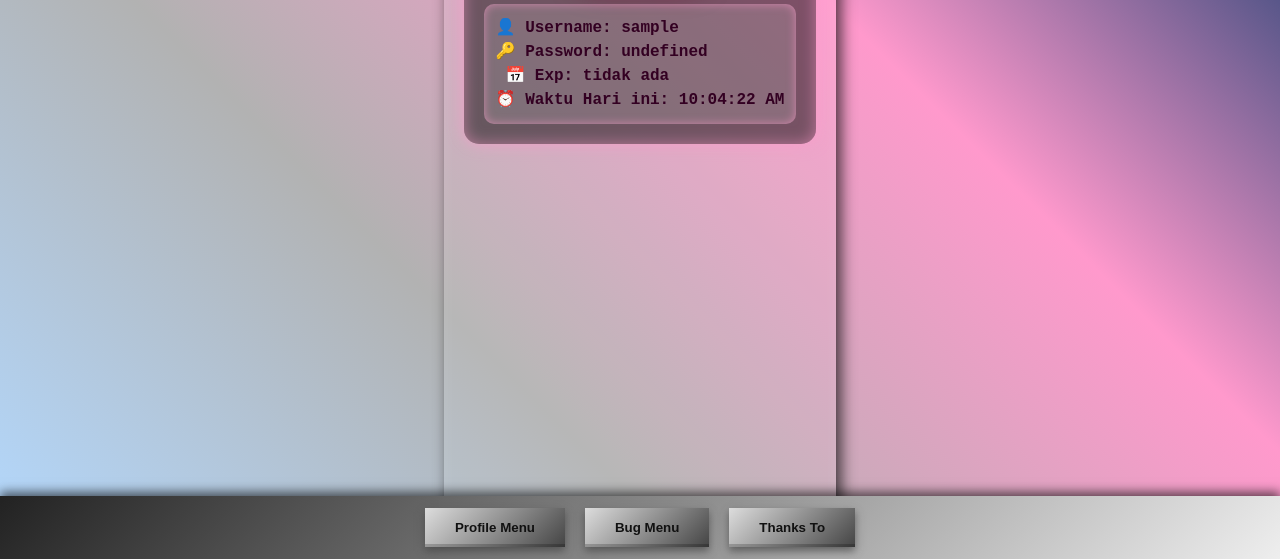
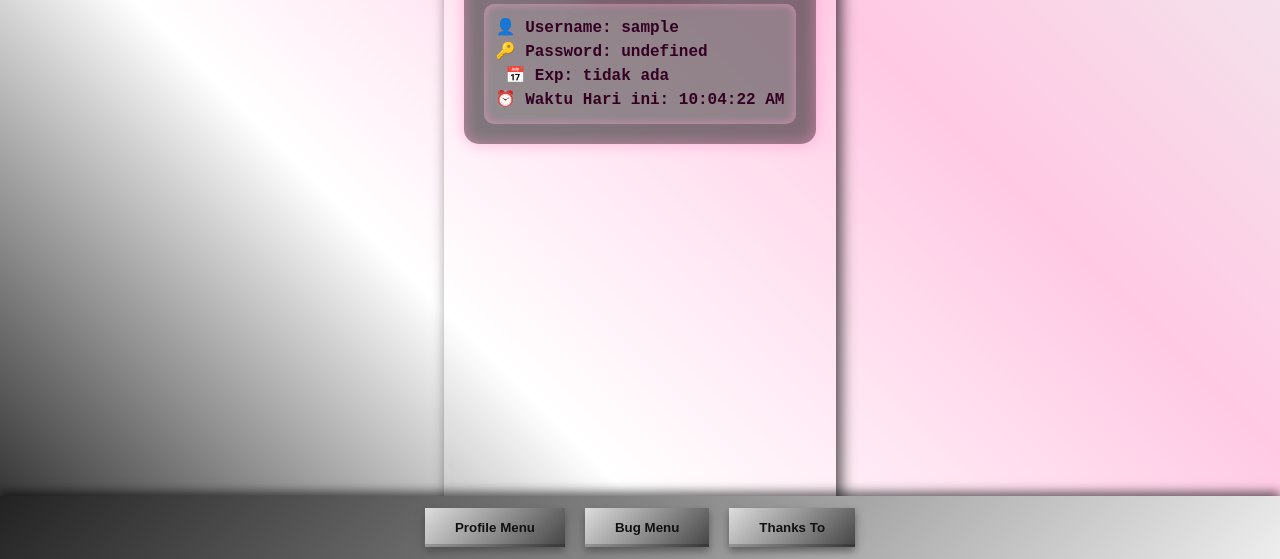
Before and after one commit to noxxasolo/WebBug, a plain HTML site: page main.html in a window 1280 px wide. Shown: the part 241-800 px from the top of the page. Drawn offline with Linux system fonts and the light colour scheme; sample sign-in values are in the browser's storage.

Commit message:
Update style.css

```diff
--- a/style.css
+++ b/style.css
@@ -70,12 +70,20 @@ body.login-theme {
 
 /* ======= MAIN THEME ======= */
 body.main-theme {
-  background: linear-gradient(45deg, #b3d9ff, rgba(0,0,0,0.3), #ff99cc, #003366);
+  background: linear-gradient(
+    45deg,
+    #222222,          /* hitam muda */
+    rgba(255, 255, 255, 0.2),  /* putih sangat transparan */
+    #ff99cc88,        /* merah muda lembut transparan */
+    #eeeeee           /* putih muda */
+  );
   min-height: 100vh;
-  color: white;
+  color: #111;       /* teks hitam gelap supaya kontras */
   display: flex;
   flex-direction: column;
   font-weight: 600;
+  /* Tambahan text shadow supaya teks tetap tajam */
+  text-shadow: 0 0 5px rgba(255, 153, 204, 0.7);
 }
 
 /* HEADER */
```
